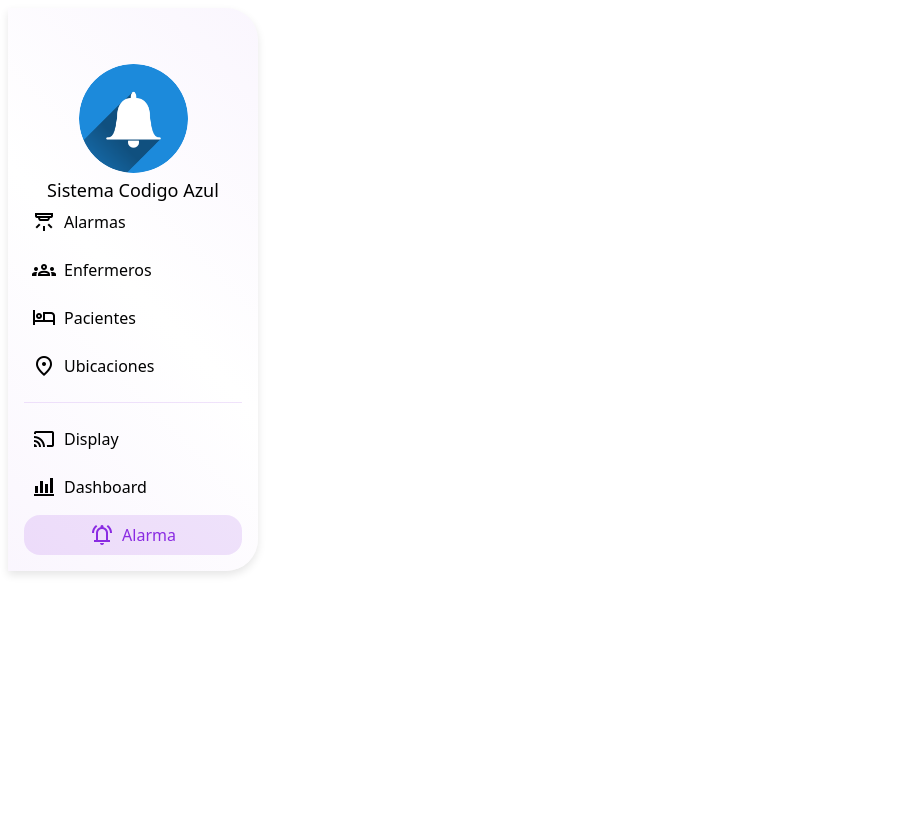
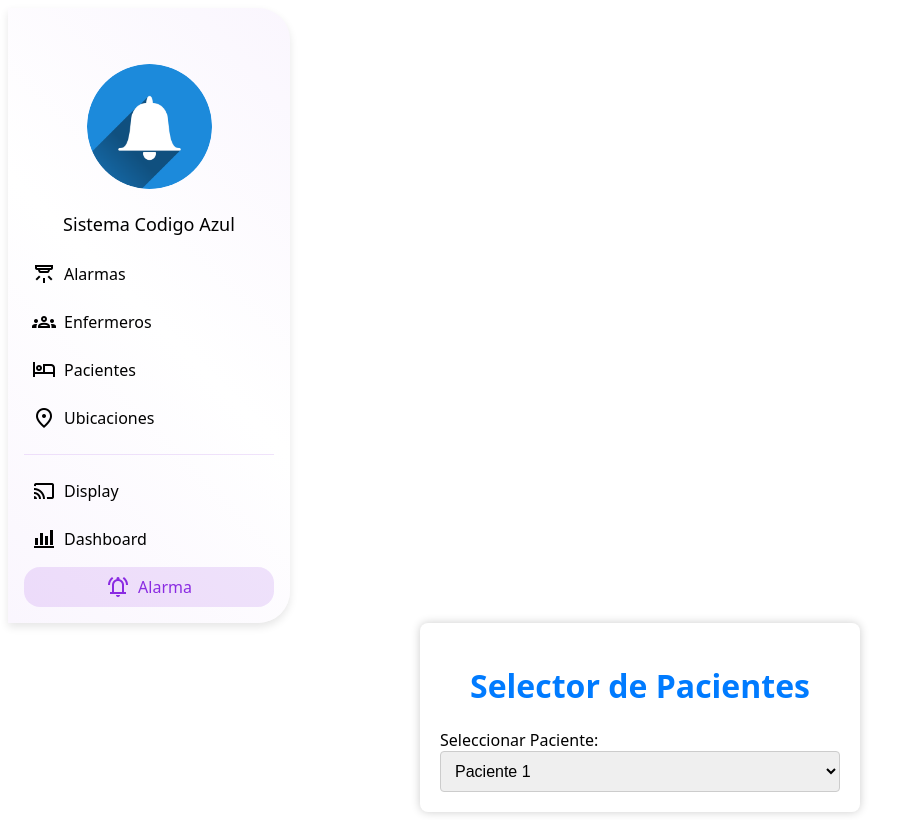
Before and after one commit to intigonesc/inet, an Angular app: page / in a window 1280 px wide. Shown: the whole page, without its empty margins (0-916 px from the left). Built offline with nearby package versions, Linux system fonts and the light colour scheme.

Commit message:
se agrego componente pacientes y el selector de pacientes

```diff
--- a/src/app/app.component.css
+++ b/src/app/app.component.css
@@ -0,0 +1,6 @@
+* {
+    margin: 0;
+    padding: 0;
+    font-family: system-ui, -apple-system, BlinkMacSystemFont, 'Segoe UI', Roboto, Oxygen, Ubuntu, Cantarell, 'Open Sans', 'Helvetica Neue', sans-serif;
+    box-sizing: border-box;
+  }
--- a/src/app/app.component.html
+++ b/src/app/app.component.html
@@ -1,3 +1,15 @@
 <router-outlet></router-outlet>
-  <app-nav></app-nav>
-  <app-footer></app-footer>
+
+  <div class="container-fluid">
+    <div class="row">
+        <!-- Lado Izquierdo (20%) -->
+        <div class="col-2 bg-primary">
+          <app-nav></app-nav>
+
+        </div>
+        <!-- Lado Derecho (80%) -->
+        <div class="col-10 bg-secondary">
+          <app-pacientes></app-pacientes>
+        </div>
+    </div>
+</div>
--- a/src/app/app.module.ts
+++ b/src/app/app.module.ts
@@ -5,12 +5,14 @@ import { AppRoutingModule } from './app-routing.module';
 import { AppComponent } from './app.component';
 import { NavComponent } from './pages/nav/nav.component';
 import { FooterComponent } from './pages/footer/footer.component';
+import { PacientesComponent } from './pages/pacientes/pacientes.component';
 
 @NgModule({
   declarations: [
     AppComponent,
     NavComponent,
-    FooterComponent
+    FooterComponent,
+    PacientesComponent
   ],
   imports: [
     BrowserModule,
--- a/src/app/pages/nav/nav.component.css
+++ b/src/app/pages/nav/nav.component.css
@@ -1,9 +1,3 @@
-* {
-  margin: 0;
-  padding: 0;
-  font-family: system-ui, -apple-system, BlinkMacSystemFont, 'Segoe UI', Roboto, Oxygen, Ubuntu, Cantarell, 'Open Sans', 'Helvetica Neue', sans-serif;
-  box-sizing: border-box;
-}
 
 body {
   height: 100vh;
--- /dev/null
+++ b/src/app/pages/pacientes/pacientes.component.css
@@ -0,0 +1,26 @@
+
+
+
+.container {
+	max-width: 400px;
+	margin: 0 auto;
+	padding: 20px;
+	background-color: #fff;
+	border-radius: 8px;
+	box-shadow: 0 0 10px rgba(0, 0, 0, 0.2);
+}
+h1 {
+	text-align: center;
+	color: #007bff;
+}
+.form-group {
+	text-align: left;
+}
+select {
+	width: 100%;
+	padding: 10px;
+	font-size: 16px;
+	border: 1px solid #ccc;
+	border-radius: 4px;
+	box-shadow: none;
+}
--- /dev/null
+++ b/src/app/pages/pacientes/pacientes.component.html
@@ -0,0 +1,11 @@
+<div class="container">
+    <h1>Selector de Pacientes</h1>
+    <div class="form-group">
+        <label for="pacienteSelect">Seleccionar Paciente:</label>
+        <select class="form-control" id="pacienteSelect">
+            <option value="1">Paciente 1</option>
+            <option value="2">Paciente 2</option>
+            <option value="3">Paciente 3</option>
+        </select>
+    </div>
+</div>
```
Also changed, not shown: src/app/pages/pacientes/pacientes.component.ts (added, +10 -0 lines), 1 other file (tests, documents, lock files or other folders).
